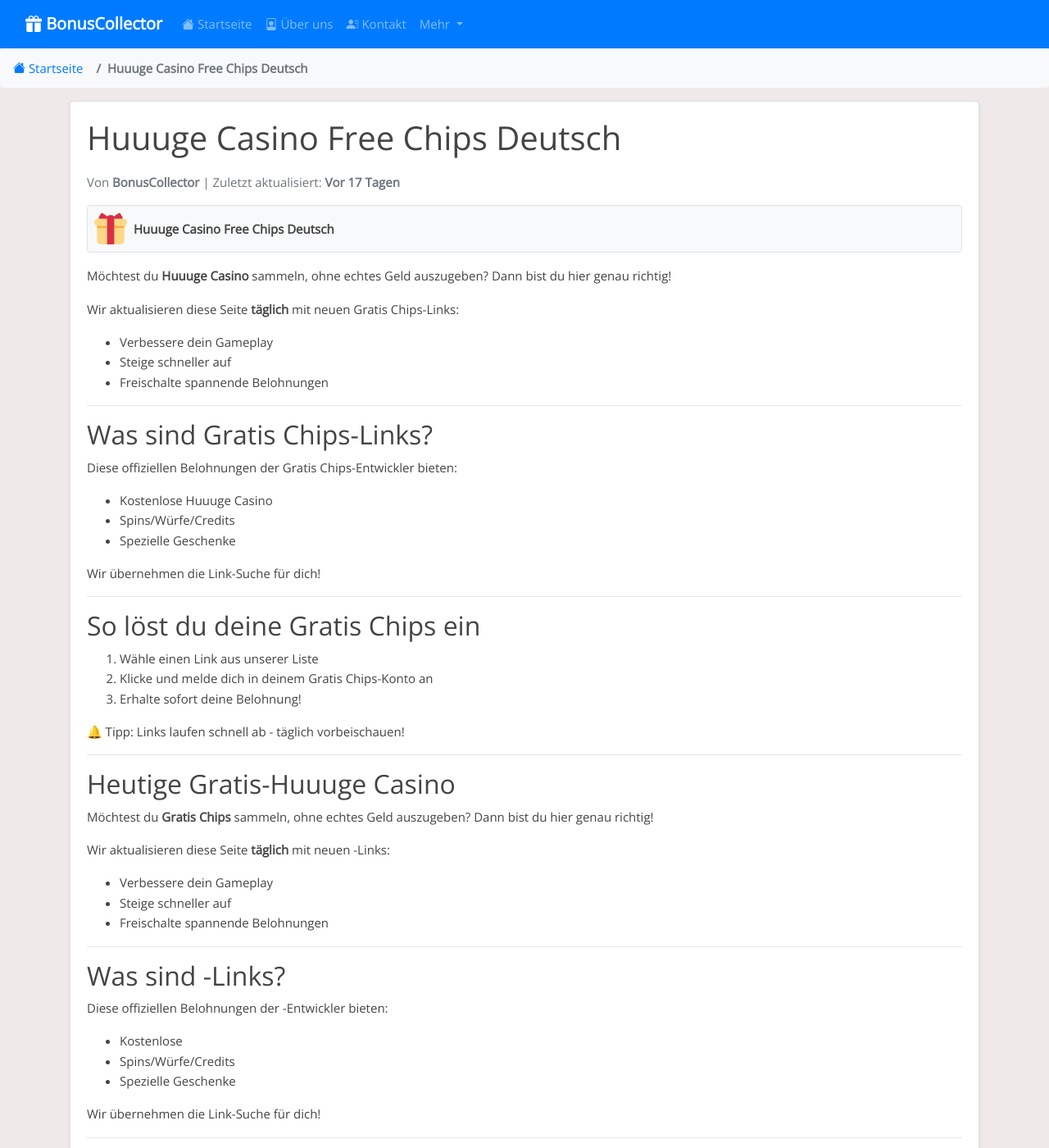
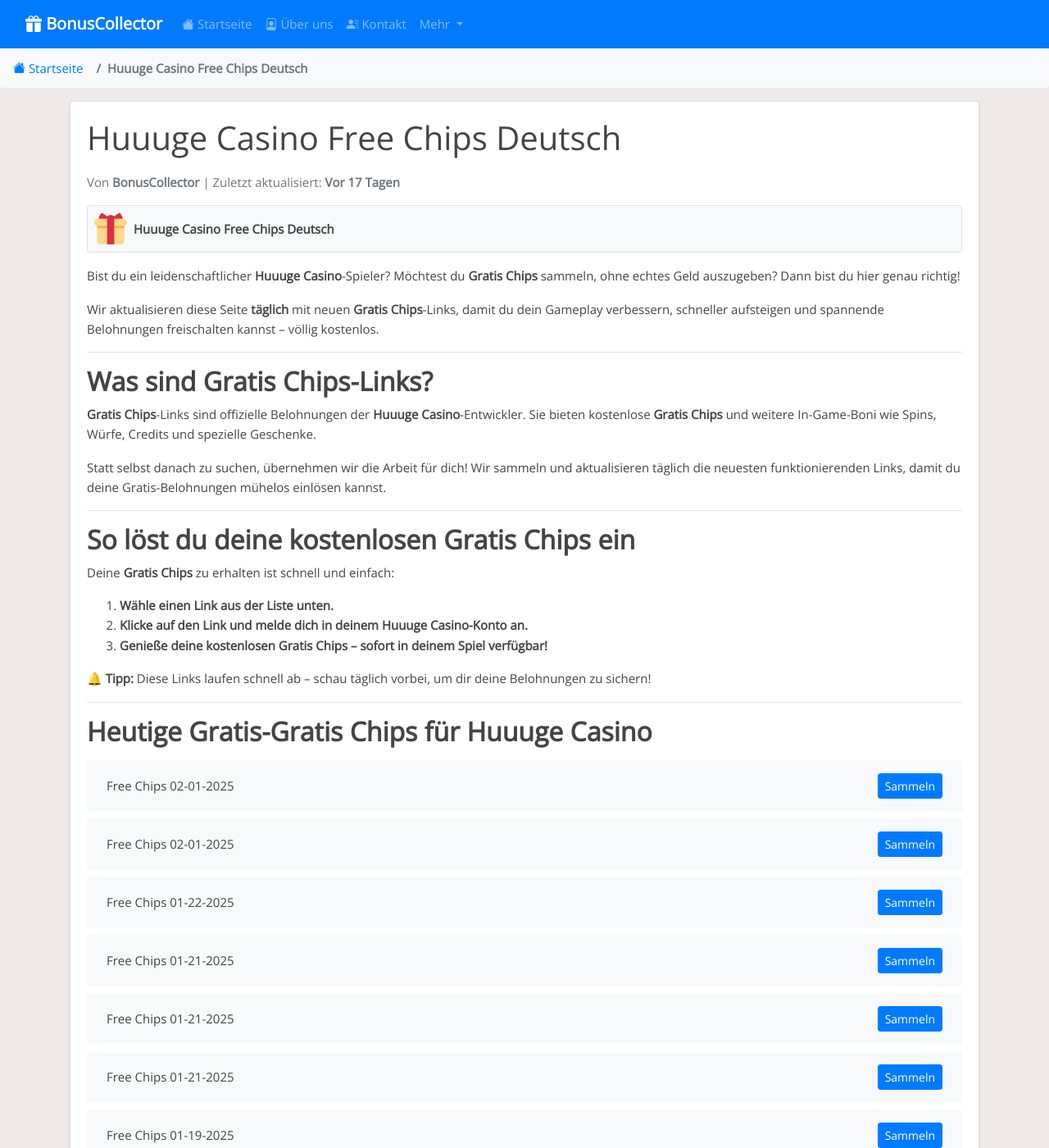
Before and after one commit to Prollad99/bs-de, a Jekyll site: the page built from _posts/2025-01-19-huuuge-casino.md, in a window 1280 px wide and 1400 px high. Shown: the whole window at 82% size. Built offline with Jekyll 4.4.1, drawn with Linux system fonts in a browser that asks for light colours; some of the changed text lies outside the part shown.

Commit message:
Update huuuge-casino reward links, content, and last modified date

```diff
--- a/_includes/huuuge-casino_footer.html
+++ b/_includes/huuuge-casino_footer.html
@@ -1,65 +1,38 @@
-<div class="footer-content">
-    <hr>
+---
 
-    <section class="why-save">
-      <h2>Warum diese Seite speichern?</h2>
-      <div class="benefits">
-        <div class="benefit-item">
-          <h3>✅ Tägliche Updates</h3>
-          <p>Immer aktuelle Gratis Chips-Links</p>
-        </div>
-        <div class="benefit-item">
-          <h3>✅ 100% Sicher</h3>
-          <p>Geprüfte Links von Huuuge Casino</p>
-        </div>
-        <div class="benefit-item">
-          <h3>✅ Komplett kostenlos</h3>
-          <p>Keine Anmeldung, keine Gebühren</p>
-        </div>
-      </div>
-    </section>
+## **Warum solltest du diese Seite speichern?**
 
-    <hr>
+Wir machen es dir leicht, in **Huuuge Casino** vorne mit dabei zu sein – mit täglichen Updates und geprüften Links. Hier sind die Gründe, warum du uns täglich besuchen solltest:
 
-    <section class="pro-tips">
-      <h2>Profi-Tipps für maximale Gratis Chips</h2>
-      <div class="tip-grid">
-        <div class="tip">
-          <h4>Clever einsetzen</h4>
-          <p>Spare Spins für Events mit hohen Belohnungen</p>
-        </div>
-        <div class="tip">
-          <h4>Strategisch verwalten</h4>
-          <p>Investiere Münzen gezielt für schnellen Fortschritt</p>
-        </div>
-        <div class="tip">
-          <h4>Täglich einloggen</h4>
-          <p>Sichere dir zeitlich begrenzte Links</p>
-        </div>
-      </div>
-    </section>
+✅ **Tägliche Updates:** Wir posten jeden Tag die neuesten kostenlosen **Gratis Chips**-Links.
+✅ **100 % sicher & geprüft:** Alle Links stammen aus offiziellen **Huuuge Casino**-Quellen.
+✅ **Komplett kostenlos:** Keine Anmeldung, keine versteckten Gebühren – nur kostenlose In-Game-Belohnungen!
 
-    <hr>
+---
 
-    <section class="faq">
-      <h2>Häufige Fragen</h2>
-      <div class="faq-item">
-        <h3>Sind die Links sicher?</h3>
-        <p>Ja! Alle Links stammen aus offiziellen Huuuge Casino-Quellen.</p>
-      </div>
-      <div class="faq-item">
-        <h3>Update-Häufigkeit?</h3>
-        <p>Tägliche Aktualisierungen garantierte frische Links.</p>
-      </div>
-      <div class="faq-item">
-        <h3>Link funktioniert nicht?</h3>
-        <p>Neue Links kommen bald - einfach später nochmal versuchen!</p>
-      </div>
-    </section>
+## **Maximiere deine Gratis-Gratis Chips mit diesen Profi-Tipps**
 
-    <hr>
+Möchtest du das Beste aus deinen kostenlosen Belohnungen herausholen? Befolge diese Expertenstrategien:
 
-    <div class="disclaimer">
-      <p>Haftungsausschluss: Nicht verbunden mit Huuuge Casino oder dessen Entwicklern.</p>
-    </div>
-  </div>
+- **Spins & Würfe clever einsetzen:** Spare sie für Events mit hohen Belohnungen auf.
+- **Münzen & Credits geschickt verwalten:** Investiere sie strategisch, um schneller voranzukommen.
+- **Täglich einloggen:** Viele Links sind nur kurz gültig – sichere sie dir so schnell wie möglich!
+
+---
+
+## **Häufig gestellte Fragen (FAQs)**
+
+### **1. Sind diese Gratis Chips-Links sicher?**
+Ja! Wir teilen ausschließlich Links, die direkt aus offiziellen **Huuuge Casino**-Aktionen stammen – sie sind völlig sicher und legitim.
+
+### **2. Wie oft werden die Links aktualisiert?**
+Wir aktualisieren diese Seite **täglich** mit neuen funktionierenden Links – schau also jeden Tag vorbei!
+
+### **3. Was, wenn ein Link nicht funktioniert?**
+Einige Links haben eine begrenzte Anzahl an Einlösungen oder laufen schnell ab. Falls einer nicht funktioniert, keine Sorge – neue werden bald verfügbar sein!
+
+---
+
+## **Haftungsausschluss**
+
+Wir sind **nicht mit** **Huuuge Casino** oder seinen Entwicklern **verbunden**. Diese Seite dient ausschließlich zu Informationszwecken, um Spielern zu helfen, kostenlose **Gratis Chips** zu erhalten und das Spiel in vollen Zügen zu genießen.
--- a/_includes/huuuge-casino_post.html
+++ b/_includes/huuuge-casino_post.html
@@ -1,89 +1,27 @@
-<div class="game-content">
-    <p>Möchtest du <strong>Huuuge Casino</strong> sammeln, ohne echtes Geld auszugeben? Dann bist du hier genau richtig!</p>
+Bist du ein leidenschaftlicher **Huuuge Casino**-Spieler? Möchtest du **Gratis Chips** sammeln, ohne echtes Geld auszugeben? Dann bist du hier genau richtig!
 
-    <div class="update-info">
-      <p>Wir aktualisieren diese Seite <strong>täglich</strong> mit neuen Gratis Chips-Links:</p>
-      <ul>
-        <li>Verbessere dein Gameplay</li>
-        <li>Steige schneller auf</li>
-        <li>Freischalte spannende Belohnungen</li>
-      </ul>
-    </div>
+Wir aktualisieren diese Seite **täglich** mit neuen **Gratis Chips**-Links, damit du dein Gameplay verbessern, schneller aufsteigen und spannende Belohnungen freischalten kannst – völlig kostenlos.
 
-    <hr>
+---
 
-    <section class="content-section">
-      <h2>Was sind Gratis Chips-Links?</h2>
-      <p>Diese offiziellen Belohnungen der Gratis Chips-Entwickler bieten:</p>
-      <ul class="benefits-list">
-        <li>Kostenlose Huuuge Casino</li>
-        <li>Spins/Würfe/Credits</li>
-        <li>Spezielle Geschenke</li>
-      </ul>
-      <p class="highlight">Wir übernehmen die Link-Suche für dich!</p>
-    </section>
+## **Was sind Gratis Chips-Links?**
 
-    <hr>
+**Gratis Chips**-Links sind offizielle Belohnungen der **Huuuge Casino**-Entwickler. Sie bieten kostenlose **Gratis Chips** und weitere In-Game-Boni wie Spins, Würfe, Credits und spezielle Geschenke.
 
-    <section class="tutorial-section">
-      <h2>So löst du deine Gratis Chips ein</h2>
-      <ol class="steps">
-        <li>Wähle einen Link aus unserer Liste</li>
-        <li>Klicke und melde dich in deinem Gratis Chips-Konto an</li>
-        <li>Erhalte sofort deine Belohnung!</li>
-      </ol>
-      <div class="tip-box">
-        <p>🔔 Tipp: Links laufen schnell ab - täglich vorbeischauen!</p>
-      </div>
-    </section>
+Statt selbst danach zu suchen, übernehmen wir die Arbeit für dich! Wir sammeln und aktualisieren täglich die neuesten funktionierenden Links, damit du deine Gratis-Belohnungen mühelos einlösen kannst.
 
-    <hr>
+---
 
-    <section class="todays-links">
-      <h2>Heutige Gratis-Huuuge Casino</h2>
-    </section>
-  </div><div class="game-content">
-    <p>Möchtest du <strong>Gratis Chips</strong> sammeln, ohne echtes Geld auszugeben? Dann bist du hier genau richtig!</p>
+## **So löst du deine kostenlosen Gratis Chips ein**
 
-    <div class="update-info">
-      <p>Wir aktualisieren diese Seite <strong>täglich</strong> mit neuen -Links:</p>
-      <ul>
-        <li>Verbessere dein Gameplay</li>
-        <li>Steige schneller auf</li>
-        <li>Freischalte spannende Belohnungen</li>
-      </ul>
-    </div>
+Deine **Gratis Chips** zu erhalten ist schnell und einfach:
 
-    <hr>
+1. **Wähle einen Link aus der Liste unten.**
+2. **Klicke auf den Link und melde dich in deinem Huuuge Casino-Konto an.**
+3. **Genieße deine kostenlosen Gratis Chips – sofort in deinem Spiel verfügbar!**
 
-    <section class="content-section">
-      <h2>Was sind -Links?</h2>
-      <p>Diese offiziellen Belohnungen der -Entwickler bieten:</p>
-      <ul class="benefits-list">
-        <li>Kostenlose </li>
-        <li>Spins/Würfe/Credits</li>
-        <li>Spezielle Geschenke</li>
-      </ul>
-      <p class="highlight">Wir übernehmen die Link-Suche für dich!</p>
-    </section>
+> 🔔 **Tipp:** Diese Links laufen schnell ab – schau täglich vorbei, um dir deine Belohnungen zu sichern!
 
-    <hr>
+---
 
-    <section class="tutorial-section">
-      <h2>So löst du deine  ein</h2>
-      <ol class="steps">
-        <li>Wähle einen Link aus unserer Liste</li>
-        <li>Klicke und melde dich in deinem -Konto an</li>
-        <li>Erhalte sofort deine Belohnung!</li>
-      </ol>
-      <div class="tip-box">
-        <p>🔔 Tipp: Links laufen schnell ab - täglich vorbeischauen!</p>
-      </div>
-    </section>
-
-    <hr>
-
-    <section class="todays-links">
-      <h2>Heutige Gratis-</h2>
-    </section>
-  </div>
+## **Heutige Gratis-Gratis Chips für Huuuge Casino**
```
